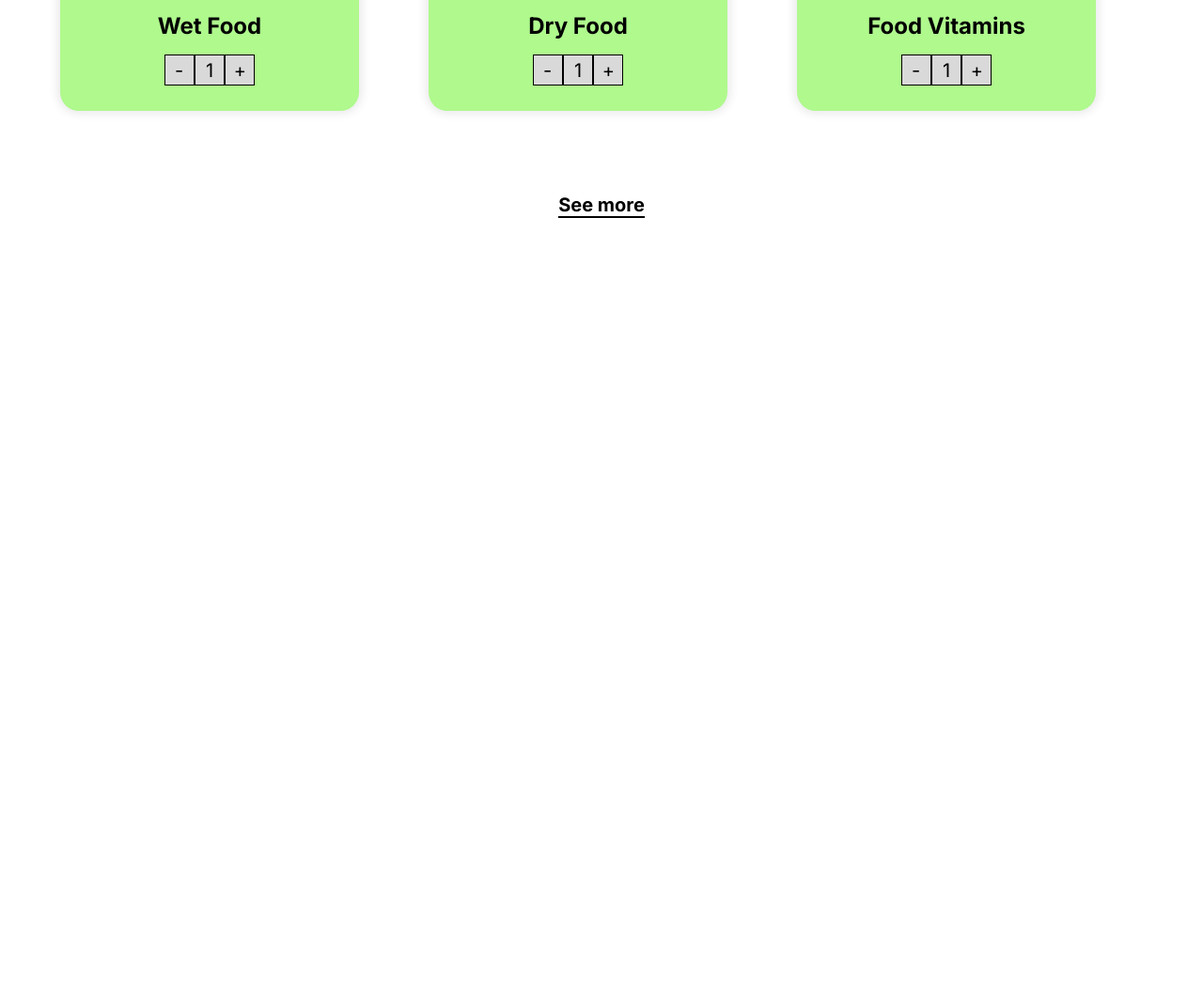
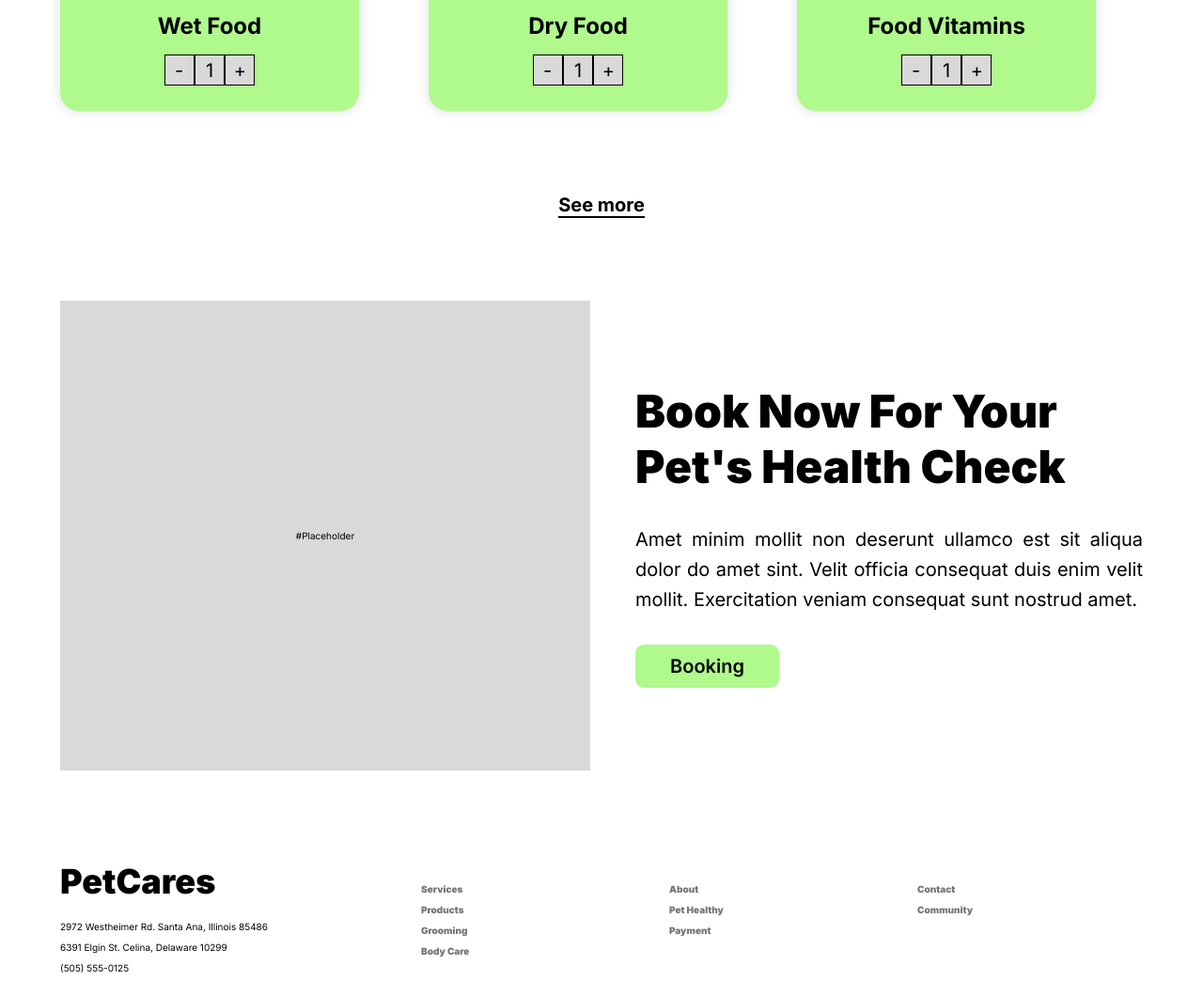
Before and after one commit to Kelotbalut/HTML-CSS-Practice, a plain HTML site: page index.html in a window 1280 px wide. Shown: the part 3020-4080 px from the top of the page at 94% size. Before the commit the page ends 3316 px from the top, so only its background shows below. Drawn offline with Linux system fonts and the light colour scheme.

Commit message:
added new section

```diff
--- a/css/general.css
+++ b/css/general.css
@@ -46,3 +46,19 @@ body {
 .grid--3-cols {
   grid-template-columns: 1fr 1fr 1fr;
 }
+
+.grid--4-cols {
+  grid-template-columns: 1.5fr 1fr 1fr 1fr;
+}
+
+.title--type-2 {
+  font-size: 4.8rem;
+  font-weight: 900;
+  margin-bottom: 3.2rem;
+}
+
+.subtitle--type-2{
+  font-size: 2rem;
+  line-height: 1.6;
+  text-align: justify;
+}
--- a/css/styles.css
+++ b/css/styles.css
@@ -173,19 +173,8 @@
   font-weight: 900;
 }
 
-.about-title {
-  font-size: 4.8rem;
-  font-weight: 900;
-  margin-bottom: 3.2rem;
-}
 
-.about-subtitle {
-  font-size: 2rem;
-  line-height: 1.6;
-  text-align: justify;
-}
-
-.about-btn {
+.btn--type-2 {
   max-width: 15.3rem;
   height: 4.6rem;
   border: none;
@@ -196,10 +185,14 @@
   font-weight: 600;
   margin-top: 3.2rem;
 
+  display: flex;
+  align-items: center;
+  justify-content: center;
+
   transition: all 300ms;
 }
 
-.about-btn:hover {
+.btn--type-2:hover {
   background-color: #c7fbaf;
   color: #333;
 }
@@ -275,6 +268,75 @@
   border-bottom: 2px solid transparent;
 }
 
+/* BOOKING SECTION */
+.section-booking {
+  margin-bottom: 4.8rem;
+}
+.book {
+  display: flex;
+  flex-direction: column;
+  justify-content: center;
+  margin-left: 2.4rem;
+}
+.booking-img-placeholder {
+  max-width: 64.9rem;
+  height: 50rem;
+
+  display: flex;
+  align-items: center;
+  justify-content: center;
+  background-color: #D9D9D9;
+}
+
+/* FOOTER SECTION */
+
+.footer-logo {
+  margin-bottom: 2rem;
+}
+
+.addresses {
+  font-size: 1.6rem;
+  font-weight: light;
+}
+
+.address {
+  font-style: normal;
+  margin-top: 1rem;
+}
+
+.contact {
+  display: block;
+  text-decoration: none;
+  color: black;
+  font-style: normal;
+  margin-top: 1rem;
+}
+
+.nav-col{
+  margin-top: 2.4rem ;
+}
+
+.footer-nav{
+  list-style: none;
+
+  display: flex;
+  flex-direction: column;
+  gap: 1rem;
+}
+
+.footer-link:link,
+.footer-link:visited {
+  font-weight: 900;
+  text-decoration: none;
+  color: #767676;
+
+  transition: all 300ms;
+}
+
+.footer-link:hover,
+.footer-link:active {
+  color: black;
+}
 
 /* .container--bg-img {
   background-image: url(backgroundpetcares.png);
--- a/index.html
+++ b/index.html
@@ -91,23 +91,23 @@
         </div>
         <div class="about-text">
           <div class="subheading">About</div>
-          <div class="about-title">
+          <div class="title--type-2">
             Take Care Of Your Pet And Keep It Away From Any Diseases
           </div>
-          <div class="about-subtitle">
+          <div class="subtitle--type-2">
             Amet minim mollit non deserunt ullamco est sit aliqua dolor do amet sint. Velit officia consequat duis enim velit mollit. Exercitation veniam consequat sunt nostrud amet.
           </div>
         </div>
       </div>
       <div class="about-one grid grid--2-cols">
         <div class="about-text ">
-          <div class="about-title">
+          <div class="title--type-2">
             Take Care Of Your Pet And Keep It Away From Any Diseases
           </div>
-          <div class="about-subtitle">
+          <div class="subtitle--type-2">
             Amet minim mollit non deserunt ullamco est sit aliqua dolor do amet sint. Velit officia consequat duis enim velit mollit. Exercitation veniam consequat sunt nostrud amet.
           </div>
-          <button class="about-btn">
+          <button class="btn--type-2">
             Check
           </button>
         </div>
@@ -152,7 +152,70 @@
         <div class="see-more">See more</div>
       </div>
     </section>
+    <section class="section-booking">
+      <div class="container grid grid--2-cols">
+        <div class="booking-img-placeholder">
+          #Placeholder
+        </div>
+        <div class="book">
+          <div class="title--type-2">
+            Book Now For Your Pet's Health Check
+          </div>
+          <div class="subtitle--type-2">
+            Amet minim mollit non deserunt ullamco est sit aliqua dolor do amet sint. Velit officia consequat duis enim velit mollit. Exercitation veniam consequat sunt nostrud amet.
+          </div>
+          <div class="btn--type-2">
+            Booking
+          </div>
+        </div>
+      </div>
+    </section>
   </main>
+  <footer class="section-footer">
+    <div class="container grid grid--4-cols">
+    <div>
+      <div class="footer-logo">
+        <a href="#" class="logo-text nav-link ">
+          PetCares
+        </a>
+      </div>
+      <address class="footer-address">
+        <p class="addresses">
+          <p class="address">
+            2972 Westheimer Rd. Santa Ana, Illinois 85486
+          </p>
+          <p class="address">
+            6391 Elgin St. Celina, Delaware 10299
+          </p>
+        </p>
+        <p >
+          <a class="contact" href="tel:(505) 555-0125">(505) 555-0125</a>
+        </p>
+      </address>
+    </div>
+    <div class="nav-col">
+      <ul class="footer-nav">
+        <li><a class="footer-link"  href="#">Services</a></li>
+        <li><a class="footer-link"  href="#">Products</a></li>
+        <li><a class="footer-link"  href="#">Grooming</a></li>
+        <li><a class="footer-link"  href="#">Body Care</a></li>
+      </ul>
+    </div>
+    <div class="nav-col">
+      <ul  class="footer-nav">
+        <li><a class="footer-link"  href="#">About</a></li>
+        <li><a class="footer-link"  href="#">Pet Healthy</a></li>
+        <li><a  class="footer-link" href="#">Payment</a></li>
+      </ul>
+    </div>
+    <div class="nav-col">
+      <ul class="footer-nav">
+        <li><a class="footer-link"  href="#">Contact</a></li>
+        <li><a class="footer-link"  href="#">Community</a></li>
+      </ul>
+    </div>
+  </div>
+  </footer>
 </body>
 
 </html>
```
